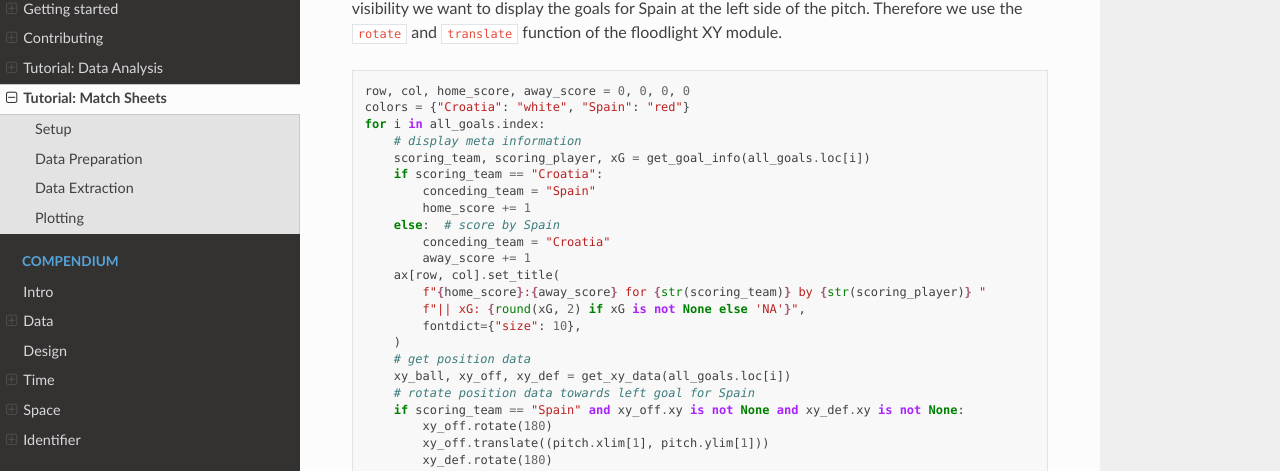
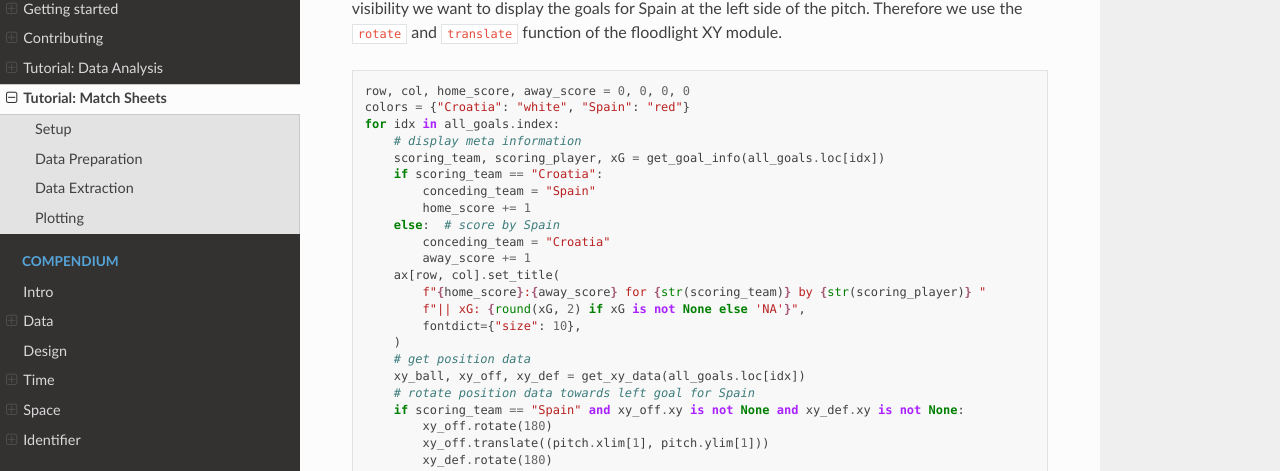
Before and after one commit to floodlight-sports/floodlight, a Sphinx documentation site: the page built from docs/source/guides/tutorial_matchsheets.rst, in a window 1280 px wide and 900 px high, scrolled down 5143 px. Shown: the part 143-614 px from the top of the window. Built offline with Sphinx 7.4.7 and the Read the Docs theme 2.0.0, drawn with Linux system fonts in a browser that asks for light colours.

Commit message:
docs: change index names

```diff
--- a/docs/source/guides/tutorial_matchsheets.rst
+++ b/docs/source/guides/tutorial_matchsheets.rst
@@ -216,9 +216,9 @@ Now we create the match sheet by iterating over all goals and updating the respe
 
     row, col, home_score, away_score = 0, 0, 0, 0
     colors = {"Croatia": "white", "Spain": "red"}
-    for i in all_goals.index:
+    for idx in all_goals.index:
         # display meta information
-        scoring_team, scoring_player, xG = get_goal_info(all_goals.loc[i])
+        scoring_team, scoring_player, xG = get_goal_info(all_goals.loc[idx])
         if scoring_team == "Croatia":
             conceding_team = "Spain"
             home_score += 1
@@ -231,7 +231,7 @@ Now we create the match sheet by iterating over all goals and updating the respe
             fontdict={"size": 10},
         )
         # get position data
-        xy_ball, xy_off, xy_def = get_xy_data(all_goals.loc[i])
+        xy_ball, xy_off, xy_def = get_xy_data(all_goals.loc[idx])
         # rotate position data towards left goal for Spain
         if scoring_team == "Spain" and xy_off.xy is not None and xy_def.xy is not None:
             xy_off.rotate(180)
```
